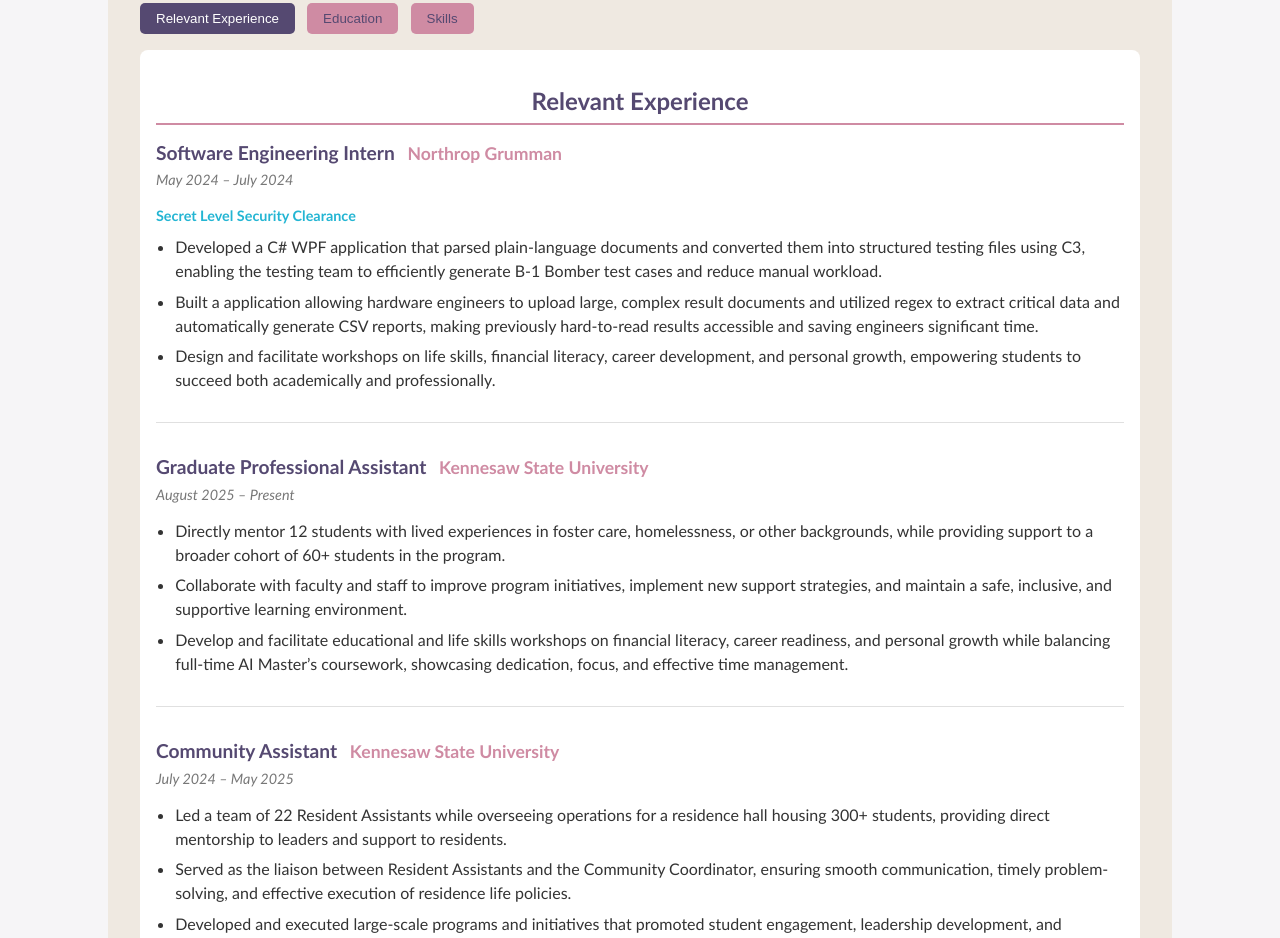
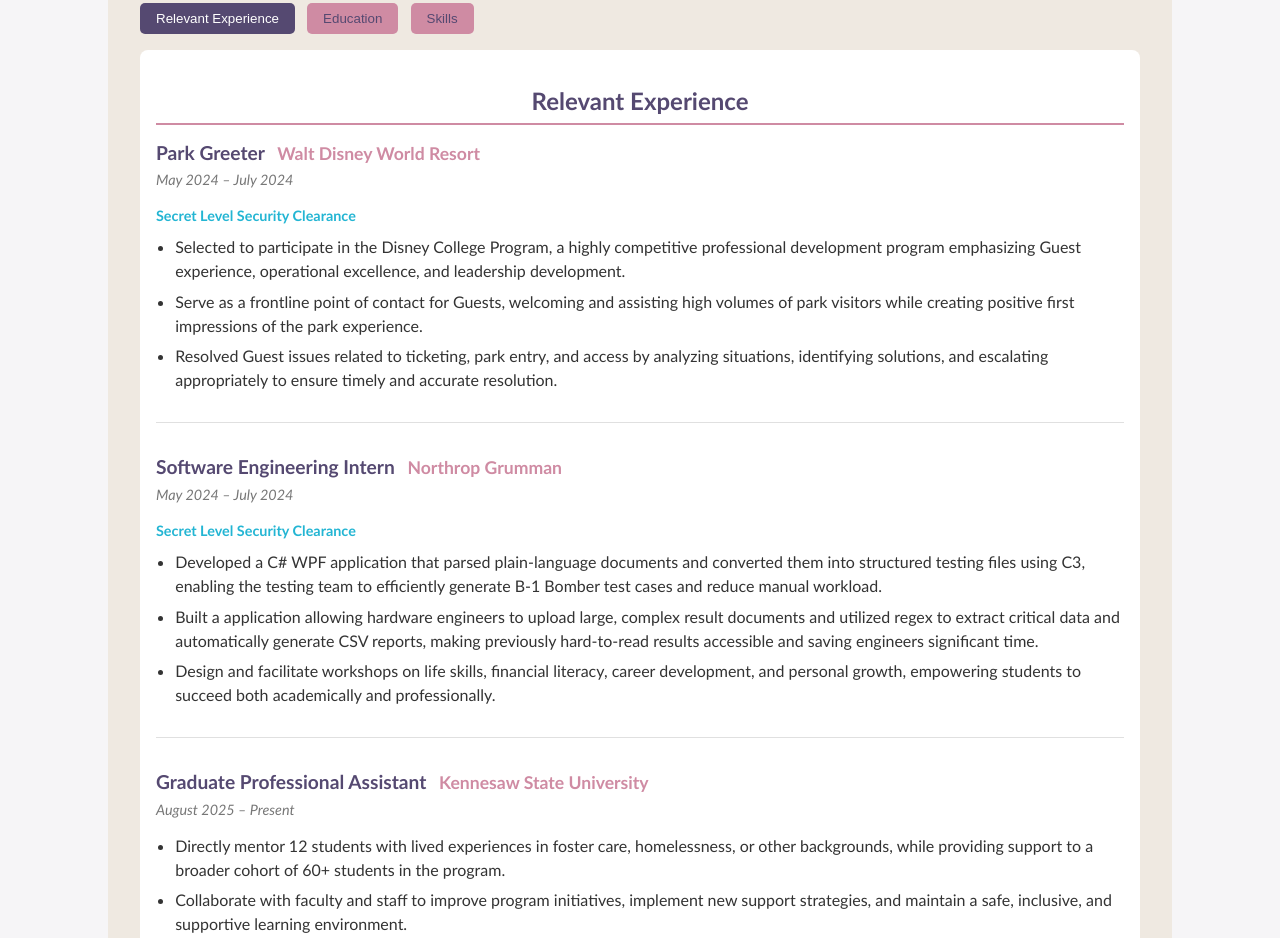
Before and after one commit to Alexis-mcg/AlexisMcGruderWebsite, a plain HTML site: page index.html in a window 1280 px wide. Shown: the part 573-1511 px from the top of the page. Drawn offline with Linux system fonts and the light colour scheme.

Commit message:
Revise experience, education, and skills sections
Updated job experience and education sections in index.html. Modified skills list to include additional programming languages and professional skills.

```diff
--- a/index.html
+++ b/index.html
@@ -45,6 +45,17 @@
   const sectionsContent = {
   experience: `
       <h2 style="text-align: center;">Relevant Experience</h2>
+
+        <div class="job">
+          <h3>Park Greeter <span class="company">Walt Disney World Resort</span></h3>
+          <p class="date">May 2024 – July 2024</p>
+          <p class="clearance">Secret Level Security Clearance</p>
+          <ul>
+            <li>Selected to participate in the Disney College Program, a highly competitive professional development program emphasizing Guest experience, operational excellence, and leadership development.</li>
+            <li>Serve as a frontline point of contact for Guests, welcoming and assisting high volumes of park visitors while creating positive first impressions of the park experience.</li>
+            <li>Resolved Guest issues related to ticketing, park entry, and access by analyzing situations, identifying solutions, and escalating appropriately to ensure timely and accurate resolution.</li>
+        </div>
+
       <div class="job">
           <h3>Software Engineering Intern <span class="company">Northrop Grumman</span></h3>
           <p class="date">May 2024 – July 2024</p>
@@ -83,15 +94,6 @@
     <h2 style="text-align: center;">Education</h2>
 
 <div class="education-entry">
-  <h3>Master of Science in Artificial Intelligence <span class="school">Kennesaw State University</span></h3>
-  <p class="date">August 2025 – Present</p>
-  <p><strong>GPA:</strong> -- </p>
-  <p><strong>Relevant Coursework:</strong> Machine Learning, Natural Language Processing, Artificial Intelligence, AI Ethics</p>
-  <p><strong>Clubs & Involvement:</strong> National Society of Black Engineers (NSBE), ColorStack</p>
-
-</div>
-
-<div class="education-entry">
   <h3>Bachelor of Science in Software Engineering, Minor in Computer Science <span class="school">Kennesaw State University</span></h3>
   <p class="date">August 2021 – May 2025</p>
   <p><strong>GPA:</strong> 3.4</p>
@@ -113,9 +115,11 @@
   skills: `
   <h2 style="text-align: center;">Skills</h2>
 
-<p><strong>Programming & Frameworks:</strong> Java, C#, WPF, HTML, CSS, JavaScript, Python, Dart (Flutter)</p>
+<p><strong>Programming & Frameworks:</strong> Java, C#, Python, R, SQL, JavaScript, HTML, CSS, Microsoft Excel, Microsoft 365, Firebase, Git, JUnit, Figma, Process Flow Analysis, Statistical Analysis, Flutter</p>
 <p><strong>Databases & Tools:</strong> SQL, Firebase, Git, Jira, Agile </p>
-<p><strong>Professional Skills:</strong> Leadership, Communication, Teamwork, Problem-Solving, Adaptability, Time Management, Personable</p>
+<p><strong>Professional Skills:</strong> Leadership, Analytical Thinking, Problem-Solving, Clear Written & Verbal Communication,
+Collaboration, Time Management, Adaptability, Dependability
+</p>
 <p><strong>Other:</strong> Secret Level Security Clearance</p>
   `
 };
```
